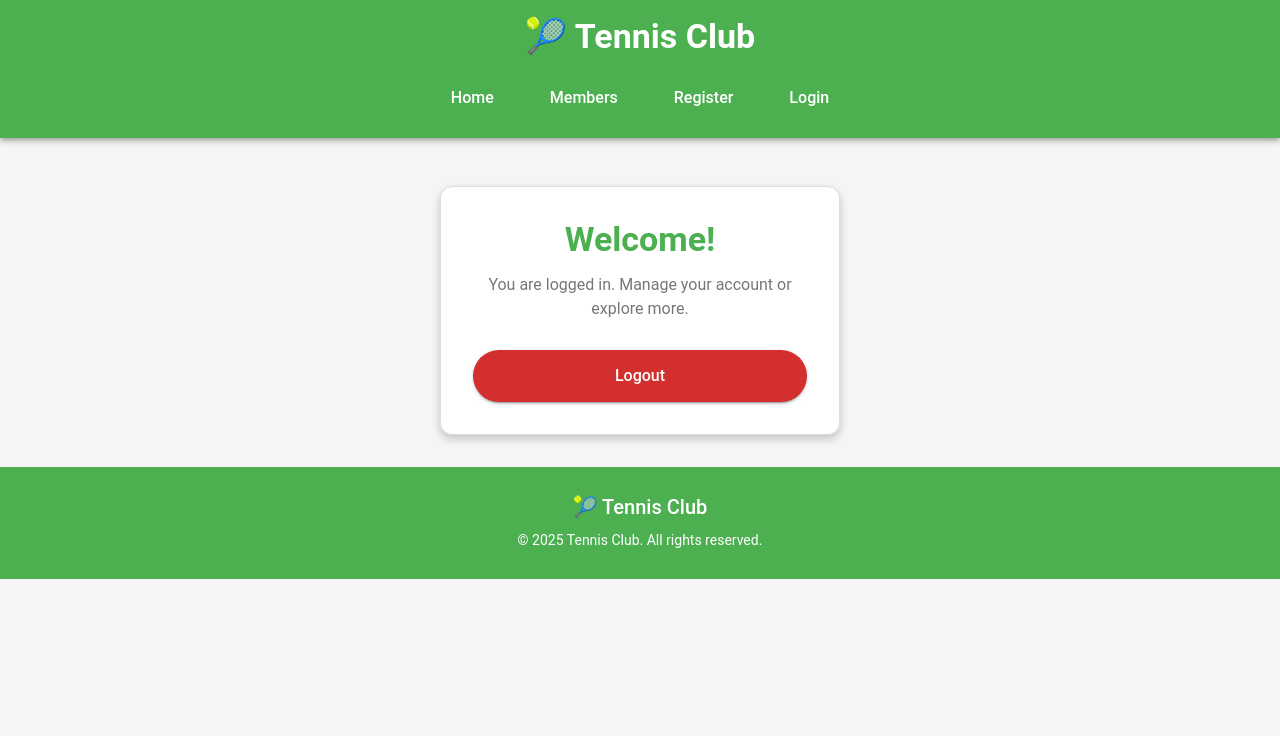
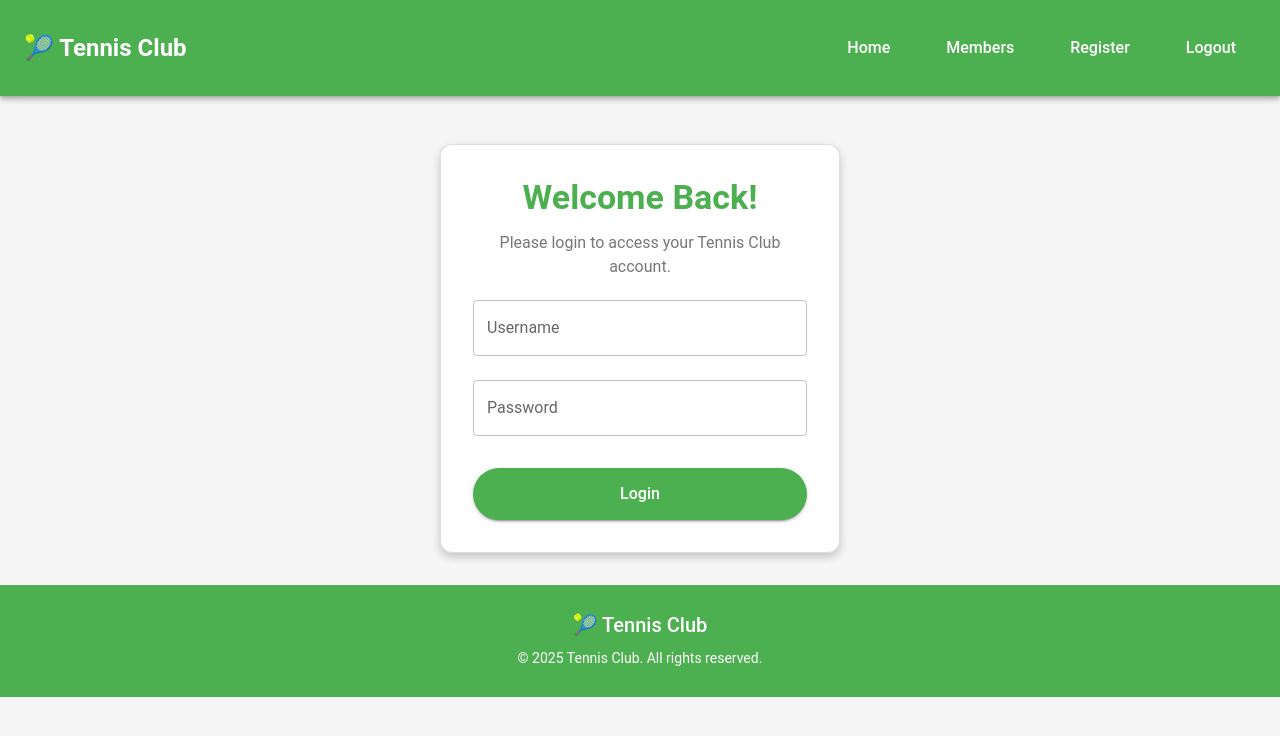
Before and after one commit to pwalaszkowski/tennisclub_frontend, a React (Create React App) app: page /login in a window 1280 px wide. Shown: the top 736 px of the page. Built offline with nearby package versions, Linux system fonts and the light colour scheme; sample sign-in values are in the browser's storage.

Commit message:
logout_fix

```diff
--- a/src/components/LoginForm.js
+++ b/src/components/LoginForm.js
@@ -1,4 +1,4 @@
-import React, { useState, useEffect } from 'react';
+import React, { useState } from 'react';
 import { TextField, Button, Typography, Box } from '@mui/material';
 import axios from 'axios';
 import { useNavigate } from 'react-router-dom';
@@ -6,14 +6,7 @@ import { useNavigate } from 'react-router-dom';
 const LoginForm = () => {
     const [formData, setFormData] = useState({ username: '', password: '' });
     const [error, setError] = useState('');
-    const [isLoggedIn, setIsLoggedIn] = useState(false); // Track login state
     const navigate = useNavigate();
-
-    useEffect(() => {
-        // Check if the user is logged in by verifying the presence of a token
-        const token = localStorage.getItem('access_token');
-        setIsLoggedIn(!!token);
-    }, []);
 
     const handleChange = (e) => {
         setFormData({ ...formData, [e.target.name]: e.target.value });
@@ -26,56 +19,12 @@ const LoginForm = () => {
             const response = await axios.post('http://127.0.0.1:8000/api/login/', formData);
             localStorage.setItem('access_token', response.data.access);
             localStorage.setItem('refresh_token', response.data.refresh);
-            setIsLoggedIn(true); // Update login state
             alert('Logged in successfully!');
             navigate(response.data.redirect_to || '/home'); // Redirect dynamically
         } catch (err) {
             setError(err.response?.data?.error || 'Invalid username or password');
         }
     };
-
-    const refreshTokens = async () => {
-        try {
-            const refreshToken = localStorage.getItem('refresh_token');
-            const response = await axios.post('http://127.0.0.1:8000/api/token/refresh/', {
-                refresh: refreshToken,
-            });
-            localStorage.setItem('access_token', response.data.access);
-        } catch (err) {
-            console.error('Token refresh failed:', err);
-        }
-    };
-
-    const handleLogout = async () => {
-        // try {
-        //     const token = localStorage.getItem('access_token');
-        //     if (!token) {
-        //         alert('You are already logged out.');
-        //         setIsLoggedIn(false);
-        //         return;
-        //     }
-        //
-        //     await axios.post('http://127.0.0.1:8000/api/logout/', null, {
-        //         headers: {
-        //             Authorization: `Bearer ${token}`,
-        //         },
-        //     });
-        //
-        //     // Clear local storage and cookies
-        //     localStorage.removeItem('access_token');
-        //     localStorage.removeItem('refresh_token');
-        //     document.cookie = 'access=; Max-Age=0; path=/;';
-        //     document.cookie = 'refresh=; Max-Age=0; path=/;';
-        //     setIsLoggedIn(false);
-        //     alert('Logged out successfully!');
-        //     navigate('/login');
-        // } catch (error) {
-        //     console.error('Logout failed:', error.response?.data || error.message);
-        //     alert(error.response?.data?.error || 'An error occurred during logout.');
-        // }
-        console.log("Pass")
-    };
-
 
     return (
         <Box
@@ -92,14 +41,11 @@ const LoginForm = () => {
             }}
         >
             <Typography variant="h4" gutterBottom sx={{ color: '#4CAF50', fontWeight: 700 }}>
-                {isLoggedIn ? 'Welcome!' : 'Welcome Back!'}
+                Welcome Back!
             </Typography>
             <Typography variant="body1" gutterBottom sx={{ color: '#777' }}>
-                {isLoggedIn
-                    ? 'You are logged in. Manage your account or explore more.'
-                    : 'Please login to access your Tennis Club account.'}
+                Please login to access your Tennis Club account.
             </Typography>
-            {!isLoggedIn ? (
             <form onSubmit={handleSubmit}>
                 <TextField
                     fullWidth
@@ -141,27 +87,6 @@ const LoginForm = () => {
                     Login
                 </Button>
             </form>
-            ) : (
-                <Button
-                    variant="contained"
-                    color="primary"
-                    onClick={handleLogout}
-                    fullWidth
-                    sx={{
-                        mt: 3,
-                        py: 1.5,
-                        fontSize: '1rem',
-                        borderRadius: 20,
-                        color: 'white',
-                        backgroundColor: '#d32f2f',
-                        '&:hover': {
-                            backgroundColor: '#b71c1c',
-                        },
-                    }}
-                >
-                    Logout
-                </Button>
-            )}
         </Box>
     );
 };
--- a/src/components/Navbar.js
+++ b/src/components/Navbar.js
@@ -8,11 +8,7 @@ const Navbar = () => {
     const navigate = useNavigate();
 
     useEffect(() => {
-        // Check for token in cookies or local storage
-        const token = document.cookie
-            .split('; ')
-            .find(row => row.startsWith('access='))?.split('=')[1];
-
+        const token = localStorage.getItem('access_token');
         if (token) {
             try {
                 jwtDecode(token); // Validate token
@@ -26,9 +22,8 @@ const Navbar = () => {
     }, []);
 
     const handleLogout = () => {
-        // Clear cookies (logout logic)
-        document.cookie = 'access=; Max-Age=0; path=/;';
-        document.cookie = 'refresh=; Max-Age=0; path=/;';
+        localStorage.removeItem('access_token');
+        localStorage.removeItem('refresh_token');
         setIsLoggedIn(false);
         navigate('/login');
     };
@@ -37,15 +32,15 @@ const Navbar = () => {
         <AppBar position="static" sx={{ backgroundColor: '#4CAF50', py: 2 }}>
             <Toolbar
                 sx={{
-                    flexDirection: 'column',
+                    display: 'flex',
+                    justifyContent: 'space-between',
                     alignItems: 'center',
-                    justifyContent: 'center',
                 }}
             >
                 {/* Logo */}
                 <Typography
-                    variant="h4"
-                    sx={{ color: 'white', fontWeight: 'bold', mb: 2 }}
+                    variant="h5"
+                    sx={{ color: 'white', fontWeight: 'bold' }}
                 >
                     🎾 Tennis Club
                 </Typography>
```
Also changed, not shown: src/components/LogoutButton.js (added, +33 -0 lines). Lines whose indentation alone changed are shown as unchanged.
